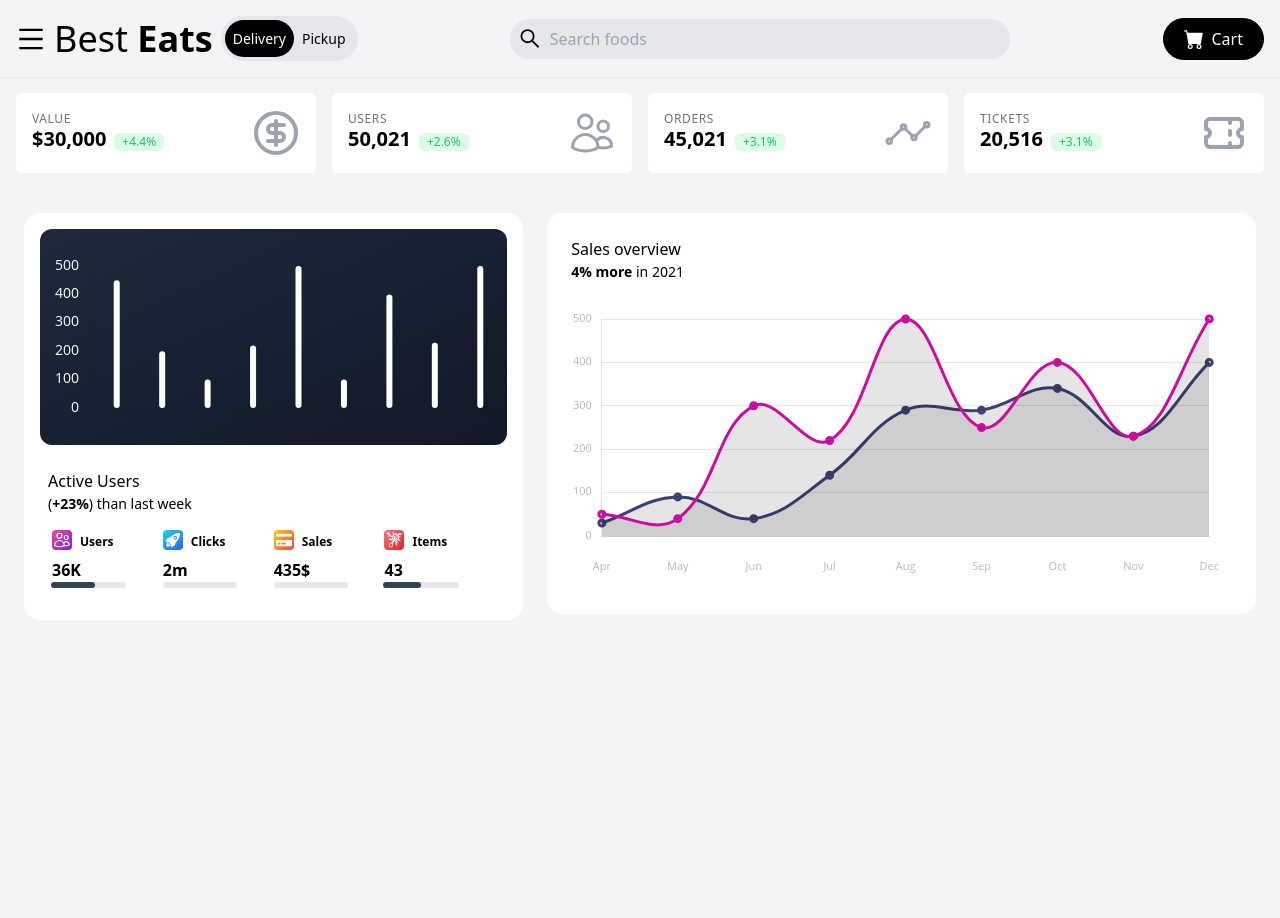
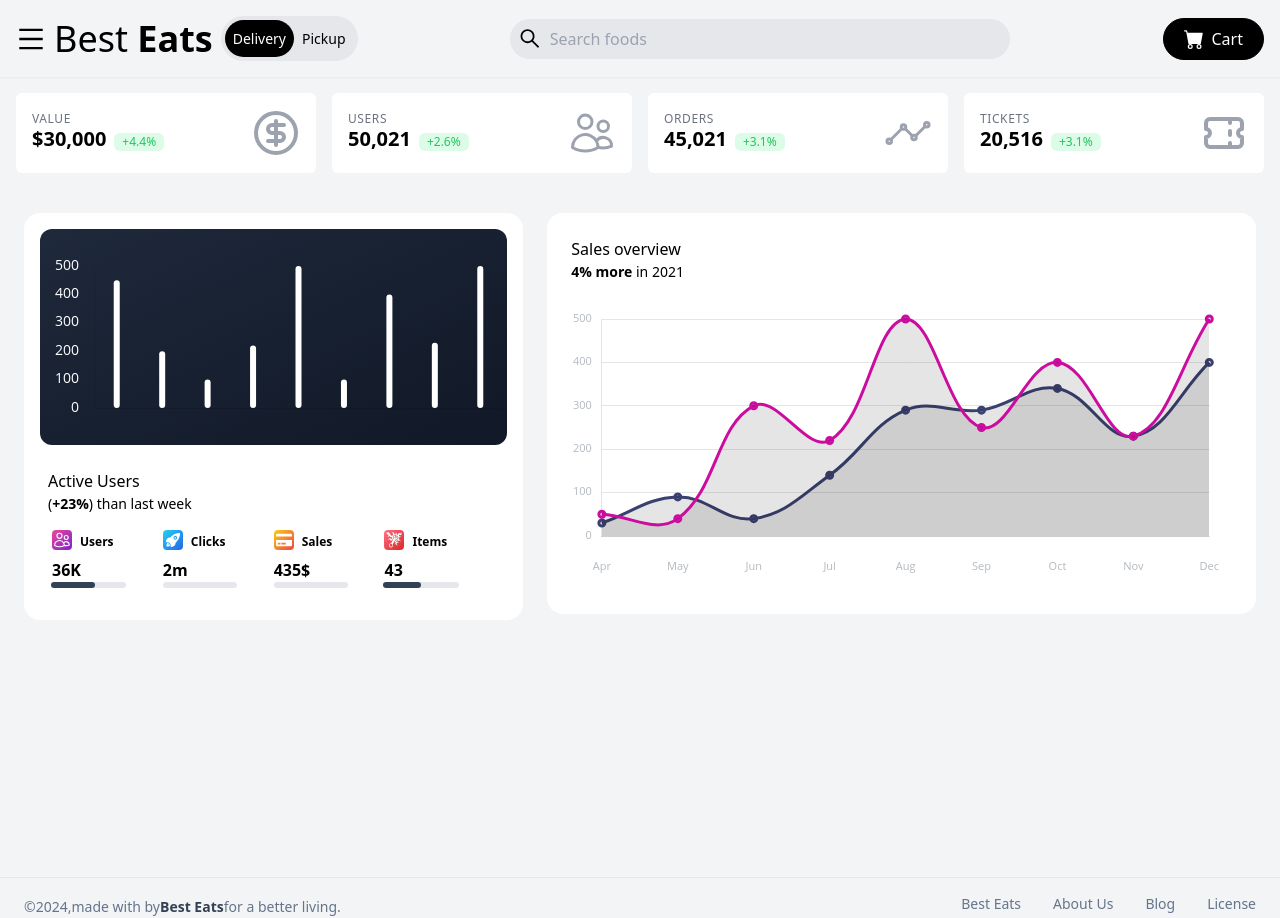
Before and after one commit to Queenzy-Ongeye/bestEats-Dashboard, a Next.js app: page / in a window 1280 px wide. Before the commit the page ends 877 px from the top, so only its background shows below. Built offline with nearby package versions, Linux system fonts and the light colour scheme.

Commit message:
Added footer to the layout

```diff
--- a/app/layout.tsx
+++ b/app/layout.tsx
@@ -2,6 +2,7 @@ import type { Metadata } from "next";
 import { Inter } from "next/font/google";
 import "./globals.css";
 import Header from "./(site)/components/header";
+import Footer from "./(site)/components/footer";
 
 const inter = Inter({ subsets: ["latin"] });
 
@@ -20,6 +21,8 @@ export default function RootLayout({
       <body className="bg-gray-100">
         <Header />
         <main>{children}</main>
+        <hr className="w-full text-gray-600 mx-auto" />
+        <Footer />
       </body>
     </html>
   );
```
